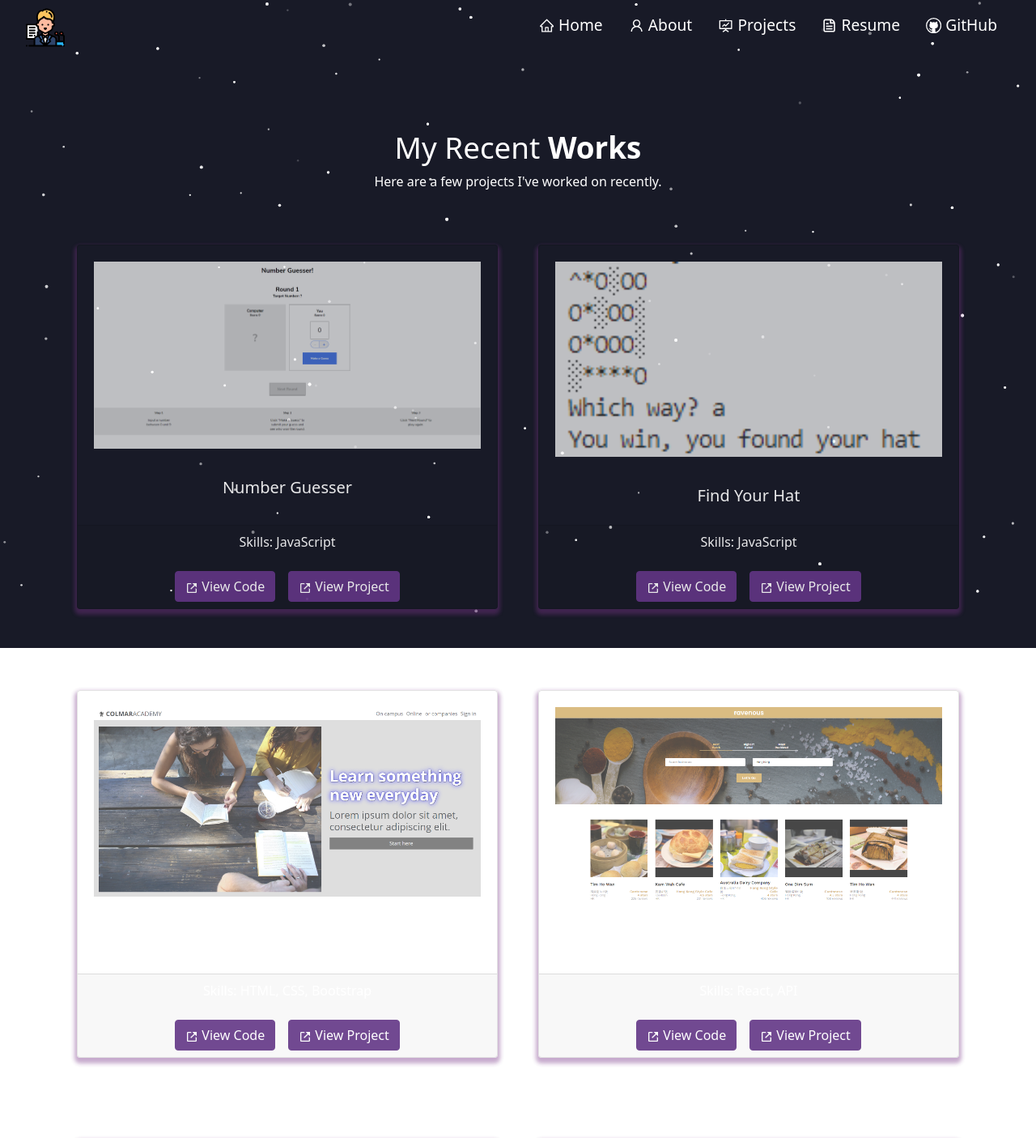
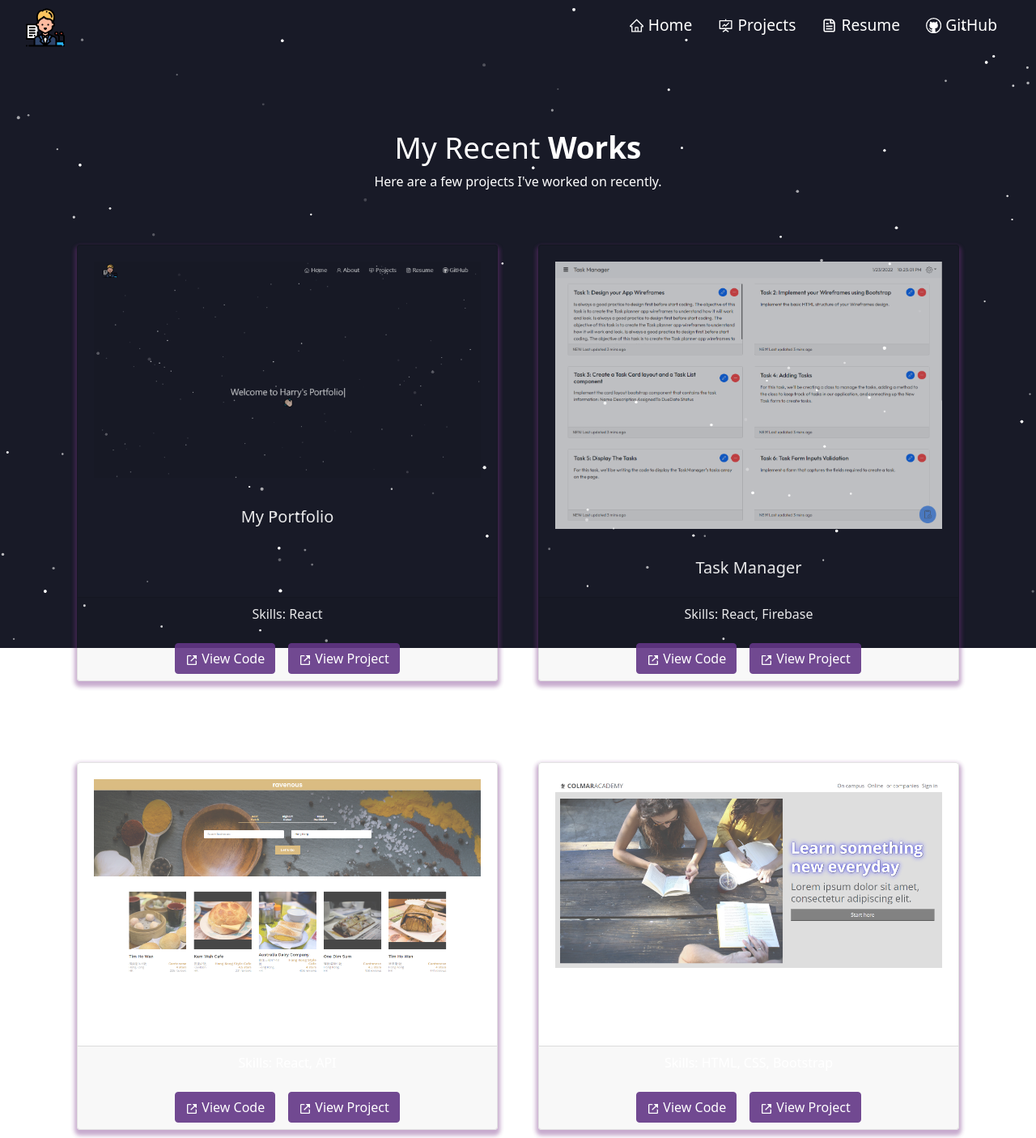
Before and after one commit to harry33321/harry33321.github.io, a React (Create React App) app: page /projects in a window 1280 px wide. Shown: the top 1405 px of the page at 81% size. Built offline with nearby package versions, Linux system fonts and the light colour scheme.

Commit message:
update project

```diff
--- a/public/style.css
+++ b/public/style.css
@@ -16,44 +16,21 @@
     color: #b562d6 !important;
 } */
 
-.wave {
-    animation-name: wave-animation; /* Refers to the name of your @keyframes element below */
-    animation-duration: 2.1s; /* Change to speed up or slow down */
-    animation-iteration-count: infinite; /* Never stop waving :) */
-    transform-origin: 70% 70%; /* Pivot around the bottom-left palm */
-    display: inline-block;
-}
-
-@keyframes wave-animation {
-    0% { transform: rotate(0deg); }
-    10% { transform: rotate(14deg); }
-    /* The following five values can be played with to make the waving more or less extreme */
-    20% { transform: rotate(-8deg); }
-    30% { transform: rotate(14deg); }
-    40% { transform: rotate(-4deg); }
-    50% { transform: rotate(10deg); }
-    60% { transform: rotate(0deg); }
-    /* Reset for the last half to pause */
-    100% { transform: rotate(0deg); }
-}
-
-/* --------- */
+/* --------------------------------------------------------------------- */
 /* Navbar Section */
-/* --------- */
-.sticky {
-	background-color: #212038d8 !important;
-    transition: all 0.3s ease-out 0s !important;
-	backdrop-filter: blur(15px) !important;
-	box-shadow: 0px 10px 10px 0px rgba(9, 5, 29, 0.171) !important;
-}
-
+/* --------------------------------------------------------------------- */
 .navbar {
 	position: fixed !important;
 	transition: all 0.3s ease-out 0s !important;
 	padding: 0.3rem 2rem !important;
 	font-size: 1.2rem !important;
-    /* background-color: #181a27; */
-    /* backdrop-filter: blur(15px) !important; */
+}
+
+.navbarSticky {
+	background-color: #212038d8 !important;
+    transition: all 0.3s ease-out 0s !important;
+	backdrop-filter: blur(15px) !important;
+	box-shadow: 0px 10px 10px 0px rgba(9, 5, 29, 0.171) !important;
 }
 
 .navbar-nav .nav-link {
@@ -129,6 +106,7 @@
 }
 
 @media (max-width: 767px) {
+
 	.navbar {
 		padding: 1rem 2rem !important;
 		font-size: 1.4rem !important;
@@ -144,67 +122,65 @@
 	}
 }
 
-/* --------- */
+/* --------------------------------------------------------------------- */
+/* Home Page Section */
+/* --------------------------------------------------------------------- */
+.App-header {
+	min-height: 100vh;
+	display: flex;
+	flex-direction: column;
+	align-items: center;
+	justify-content: center;
+	font-size: calc(10px + 2vmin);
+}
+
+.wave {
+	animation-name: wave-animation; /* Refers to the name of your @keyframes element below */
+	animation-duration: 2.1s; /* Change to speed up or slow down */
+	animation-iteration-count: infinite; /* Never stop waving :) */
+	transform-origin: 70% 70%; /* Pivot around the bottom-left palm */
+	display: inline-block;
+}
+
+@keyframes wave-animation {
+	0% { transform: rotate(0deg); }
+	10% { transform: rotate(14deg); }
+	/* The following five values can be played with to make the waving more or less extreme */
+	20% { transform: rotate(-8deg); }
+	30% { transform: rotate(14deg); }
+	40% { transform: rotate(-4deg); }
+	50% { transform: rotate(10deg); }
+	60% { transform: rotate(0deg); }
+	/* Reset for the last half to pause */
+	100% { transform: rotate(0deg); }
+}
+
+/* --------------------------------------------------------------------- */
 /* Projects */
-/* --------- */
+/* --------------------------------------------------------------------- */
 .project-section {
     position: relative !important;
     padding-top: 150px !important;
     padding-bottom: 30px !important;
-    background-image: var(--section-background-color) !important;
 }
 
 .project-card {
-    padding-top: 50px !important;
-    padding-bottom: 50px !important;
-    padding-left: 25px !important;
-    padding-right: 25px !important;
+    padding: 50px 25px !important;
     height: auto !important;
 }
 
 .project-card-view {
     box-shadow: 0 4px 5px 3px rgba(119, 53, 136, 0.459) !important;
-    color: white !important;
     background-color: transparent !important;
     opacity: 0.9 !important;
     transition: all 0.5s ease 0s !important;
     height: 100% !important;
 }
+
 .project-card-view:hover {
     transform: scale(1.02) !important;
     overflow: hidden !important;
     box-shadow: 0 4px 4px 5px rgba(129, 72, 144, 0.561) !important;
-  }
-
-  .blog-card {
-    padding-top: 50px !important;
-    padding-bottom: 50px !important;
-    padding-left: 25px !important;
-    padding-right: 25px !important;
-    height: auto !important;
-  }
-
-  .blog-card-view {
-    background-color: transparent !important;
-    box-shadow: 0 3px 3px 2px rgba(145, 77, 161, 0.459) !important;
-    color: white !important;
-    transition: all 0.5s ease 0s !important;
-    height: 100% !important;
-  }
-
-  .blog-link {
-    color: white !important;
-    text-decoration: none !important;
-  }
-
-  .blog-link:hover {
-    cursor: pointer !important;
-  }
-
-  .blog-card-view:hover {
-    transform: scale(1.02) !important;
-    overflow: hidden !important;
-    box-shadow: 0 3px 3px 5px rgba(155, 88, 173, 0.65) !important;
 }
 
 .card-img-top {
@@ -213,14 +189,7 @@
   	border-radius: 10px !important;
 }
 
-  .blog-img {
-    padding: 0px !important;
-    opacity: 0.8 !important;
-    border-radius: 0px !important;
-  }
-
 .btn-primary {
-    color: #fff !important;
     background-color: #623686 !important;
     border-color: #623686 !important;
     align-self: end !important;
@@ -228,16 +197,16 @@
 }
 
 .btn-primary:hover {
-    color: #fff !important;
     background-color: #6d20c5d7 !important;
     border-color: #6d20c5d7 !important;
 }
+
 .btn:focus {
     outline: none !important;
     box-shadow: none !important;
 }
+
 .project-heading {
-    color: white !important;
     font-size: 2.3em !important;
     font-weight: 500 !important;
     padding-top: 10px !important;
--- a/src/App.js
+++ b/src/App.js
@@ -1,5 +1,4 @@
 import { BrowserRouter, Routes, Route } from "react-router-dom";
-import './App.css';
 import 'bootstrap/dist/css/bootstrap.min.css';
 import Particle from "./components/Particle";
 import NavBar from "./components/NavBar";
--- a/src/components/NavBar.js
+++ b/src/components/NavBar.js
@@ -1,8 +1,7 @@
 import React, { useState } from "react";
-import Navbar from "react-bootstrap/Navbar";
-import Nav from "react-bootstrap/Nav";
+import { Link } from "react-router-dom";
+import { Nav, Navbar } from "react-bootstrap";
 import logo from "../images/logo.svg";
-import { Link } from "react-router-dom";
 import { VscGithub } from "react-icons/vsc"
 import { CgFileDocument } from "react-icons/cg";
 import {
@@ -34,7 +33,7 @@ export default function NavBar() {
             expanded={expanded}
             fixed="top"
             expand="md"
-            className={navColor ? "sticky" : "navbar"}
+            className={navColor ? "navbarSticky" : "navbar"}
         >
             <Navbar.Brand href="/">
                 <img src={logo} className="img-fluid logo" alt="brand" />
@@ -49,47 +48,24 @@ export default function NavBar() {
             </Navbar.Toggle>
             <Navbar.Collapse id="responsive-navbar-nav">
                 <Nav className="ml-auto" defaultActiveKey="#home">
-                    <Nav.Link
-                        as={Link}
-                        to="/"
-                        onClick={handleExpanded}
-                    >
+                    <Nav.Link as={Link} to="/" onClick={handleExpanded}>
                         <AiOutlineHome style={{ marginBottom: "2px" }} /> Home
                     </Nav.Link>
 
-                    <Nav.Link
-                        as={Link}
-                        to="/about"
-                        onClick={handleExpanded}
-                    >
+                    {/* <Nav.Link as={Link} to="/about" onClick={handleExpanded}>
                         <AiOutlineUser style={{ marginBottom: "2px" }} /> About
+                    </Nav.Link> */}
+
+                    <Nav.Link as={Link} to="/projects" onClick={handleExpanded}>
+                        <AiOutlineFundProjectionScreen style={{ marginBottom: "2px" }} /> Projects
                     </Nav.Link>
 
-                    <Nav.Link
-                        as={Link}
-                        to="/projects"
-                        onClick={handleExpanded}
-                    >
-                        <AiOutlineFundProjectionScreen style={{ marginBottom: "2px" }} />{" "}
-                        Projects
-                    </Nav.Link>
-
-                    <Nav.Link
-                        as={Link}
-                        to="/resume"
-                        onClick={handleExpanded}
-                    >
+                    <Nav.Link as={Link} to="/resume" onClick={handleExpanded}>
                         <CgFileDocument style={{ marginBottom: "2px" }} /> Resume
                     </Nav.Link>
 
-                    <Nav.Link
-                        href="https://github.com/harry33321/"
-                        target="_blank"
-                        rel="noreferrer"
-                        onClick={handleExpanded}
-                    >
-                        <VscGithub style={{ marginBottom: "2px" }} />{" "}
-                        GitHub
+                    <Nav.Link href="https://github.com/harry33321/" target="_blank" rel="noreferrer" onClick={handleExpanded}>
+                        <VscGithub style={{ marginBottom: "2px" }} /> GitHub
                     </Nav.Link>
                 </Nav>
             </Navbar.Collapse>
--- a/src/components/Particle.js
+++ b/src/components/Particle.js
@@ -1,20 +1,15 @@
 import Particles from "react-tsparticles";
 
 export default function Particle() {
-	const particlesInit = (main) => {
-		console.log(main);
+	// you can initialize the tsParticles instance (main) here, adding custom shapes or presets
+	// const particlesInit = main => console.log(main);
+	// const particlesLoaded = container => console.log(container);
 
-		// you can initialize the tsParticles instance (main) here, adding custom shapes or presets
-	};
-
-	const particlesLoaded = (container) => {
-		console.log(container);
-	};
 	return (
 		<Particles
 			id="tsparticles"
-			init={particlesInit}
-			loaded={particlesLoaded}
+			// init={particlesInit}
+			// loaded={particlesLoaded}
 			options={{
 				background: {
 					color: {
--- a/src/components/Projects.js
+++ b/src/components/Projects.js
@@ -23,12 +23,45 @@ export default function Projects() {
                     <Row style={{ justifyContent: "center", paddingBottom: "10px" }}>
                         <Col md={6} xxl={4} className="project-card">
                             <ProjectCard
-                                imgPath={NumberGuesser}
-                                title="Number Guesser"
+                                imgPath={MyPortfolio}
+                                title="My Portfolio"
                                 description=""
-                                skills="JavaScript"
-                                codeLink="https://github.com/harry33321/Number-Guesser"
-                                projectLink="https://harry33321.github.io/Number-Guesser"
+                                skills="React"
+                                codeLink="https://github.com/harry33321/harry33321.github.io"
+                                projectLink="https://harry33321.github.io/"
+                            />
+                        </Col>
+
+                        <Col md={6} xxl={4} className="project-card">
+                            <ProjectCard
+                                imgPath={TaskManager}
+                                title="Task Manager"
+                                description=""
+                                skills="React, Firebase"
+                                codeLink="https://github.com/harry33321/react-tasks-manager"
+                                projectLink="https://harry33321.github.io/react-tasks-manager"
+                            />
+                        </Col>
+
+                        <Col md={6} xxl={4} className="project-card">
+                            <ProjectCard
+                                imgPath={Ravenous}
+                                title="Ravenous"
+                                description=""
+                                skills="React, API"
+                                codeLink="https://github.com/harry33321/Ravenous"
+                                projectLink="https://harry33321.github.io/Ravenous"
+                            />
+                        </Col>
+
+                        <Col md={6} xxl={4} className="project-card">
+                            <ProjectCard
+                                imgPath={ColmarAcademy}
+                                title="Responsive Page"
+                                description=""
+                                skills="HTML, CSS, Bootstrap"
+                                codeLink="https://github.com/harry33321/Colmar-Academy"
+                                projectLink="https://harry33321.github.io/Colmar-Academy"
                             />
                         </Col>
 
@@ -45,45 +78,12 @@ export default function Projects() {
 
                         <Col md={6} xxl={4} className="project-card">
                             <ProjectCard
-                                imgPath={ColmarAcademy}
-                                title="Responsive Page"
+                                imgPath={NumberGuesser}
+                                title="Number Guesser"
                                 description=""
-                                skills="HTML, CSS, Bootstrap"
-                                codeLink="https://github.com/harry33321/Colmar-Academy"
-                                projectLink="https://harry33321.github.io/Colmar-Academy"
-                            />
-                        </Col>
-
-                        <Col md={6} xxl={4} className="project-card">
-                            <ProjectCard
-                                imgPath={Ravenous}
-                                title="Ravenous"
-                                description=""
-                                skills="React, API"
-                                codeLink="https://github.com/harry33321/Ravenous"
-                                projectLink="https://harry33321.github.io/Ravenous"
-                            />
-                        </Col>
-
-                        <Col md={6} xxl={4} className="project-card">
-                            <ProjectCard
-                                imgPath={TaskManager}
-                                title="Task Manager"
-                                description=""
-                                skills="React"
-                                codeLink="https://github.com/harry33321/react-tasks-manager"
-                                projectLink="https://harry33321.github.io/react-tasks-manager"
-                            />
-                        </Col>
-
-                        <Col md={6} xxl={4} className="project-card">
-                            <ProjectCard
-                                imgPath={MyPortfolio}
-                                title="My Portfolio"
-                                description=""
-                                skills="React"
-                                codeLink="https://github.com/harry33321/harry33321.github.io"
-                                projectLink="https://harry33321.github.io/"
+                                skills="JavaScript"
+                                codeLink="https://github.com/harry33321/Number-Guesser"
+                                projectLink="https://harry33321.github.io/Number-Guesser"
                             />
                         </Col>
                     </Row>
```
Also changed, not shown: src/App.css (deleted, +0 -38 lines), src/components/Home.js (+2 -27 lines). Lines whose indentation alone changed are shown as unchanged.
